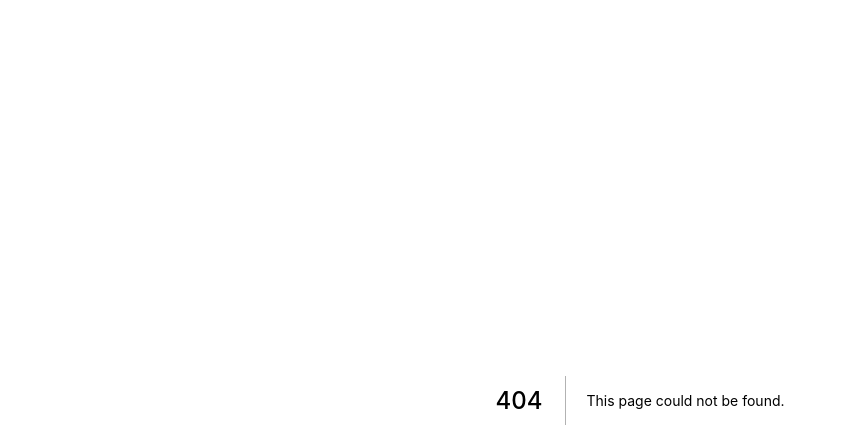
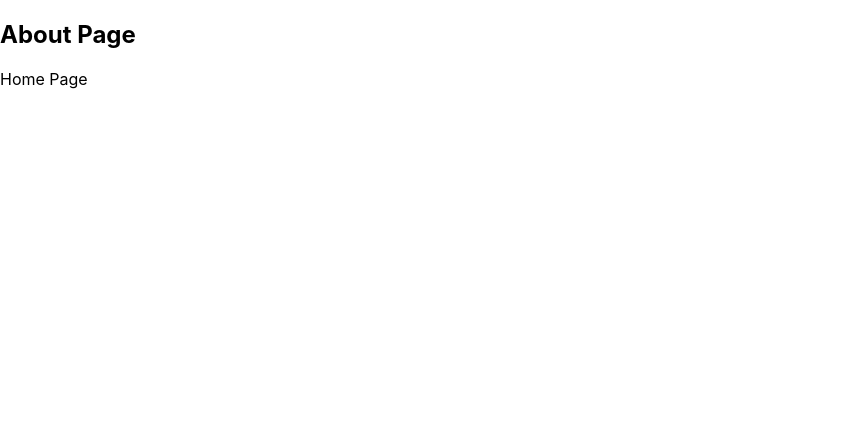
Before and after one commit to babarkhuroo/nextjs-recipe-app, a Next.js app: page /about in a window 1280 px wide. Before the commit this address had no page. Shown: the top 448 px of the page, without its empty margins (0-847 px from the left). Built offline with nearby package versions, Linux system fonts and the light colour scheme.

Commit message:
initial commit

```diff
--- /dev/null
+++ b/pages/about.js
@@ -0,0 +1,12 @@
+import Link from 'next/link'
+
+const about = () => {
+  return (
+    <div>
+      <h2>About Page</h2>
+      <Link href='/'>Home Page</Link>
+    </div>
+  )
+}
+
+export default about
```
Also changed, not shown: pages/index.js (+29 -12 lines).
